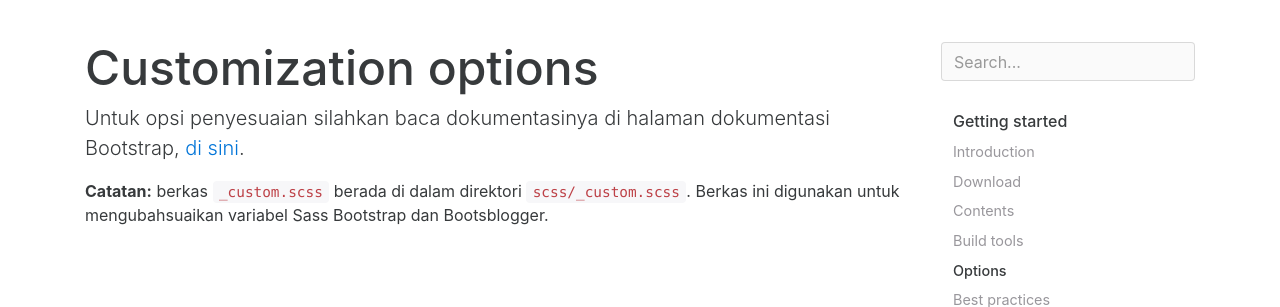
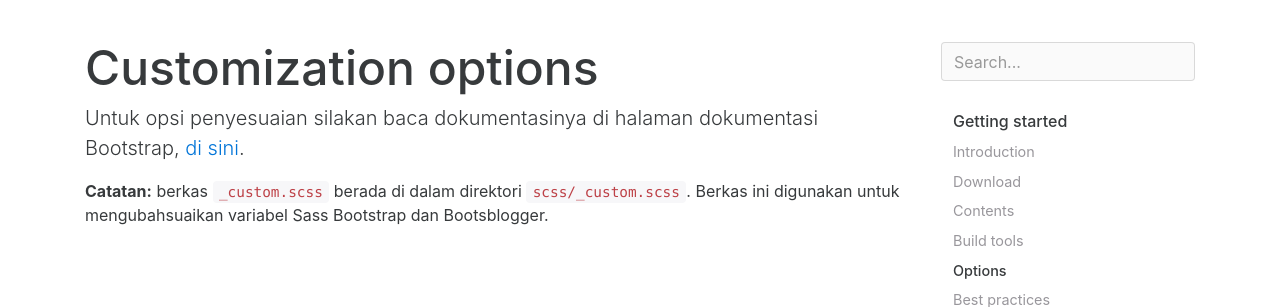
Before and after one commit to taufik-nurrohman/bootsblogger, a Jekyll site: the page built from docs/getting-started/options.md, in a window 1280 px wide. Shown: the part 338-645 px from the top of the page. Built offline with Jekyll 4.4.1, drawn with Linux system fonts in a browser that asks for light colours.

Commit message:
silakan, bukan silahkan :confused:

```diff
--- a/docs/getting-started/options.md
+++ b/docs/getting-started/options.md
@@ -5,6 +5,6 @@
 group: getting-started
 ---
 
-Untuk opsi penyesuaian silahkan baca dokumentasinya di halaman dokumentasi Bootstrap, [di sini](http://v4-alpha.getbootstrap.com/getting-started/options/).
+Untuk opsi penyesuaian silakan baca dokumentasinya di halaman dokumentasi Bootstrap, [di sini](http://v4-alpha.getbootstrap.com/getting-started/options/).
 
 **Catatan:** berkas `_custom.scss` berada di dalam direktori `scss/_custom.scss`. Berkas ini digunakan untuk mengubahsuaikan variabel Sass Bootstrap dan Bootsblogger.
```
Also changed, not shown: docs/components/posts.md (+1 -1 lines), docs/getting-started/best-practices.md (+1 -1 lines), docs/getting-started/introduction.md (+1 -1 lines).
